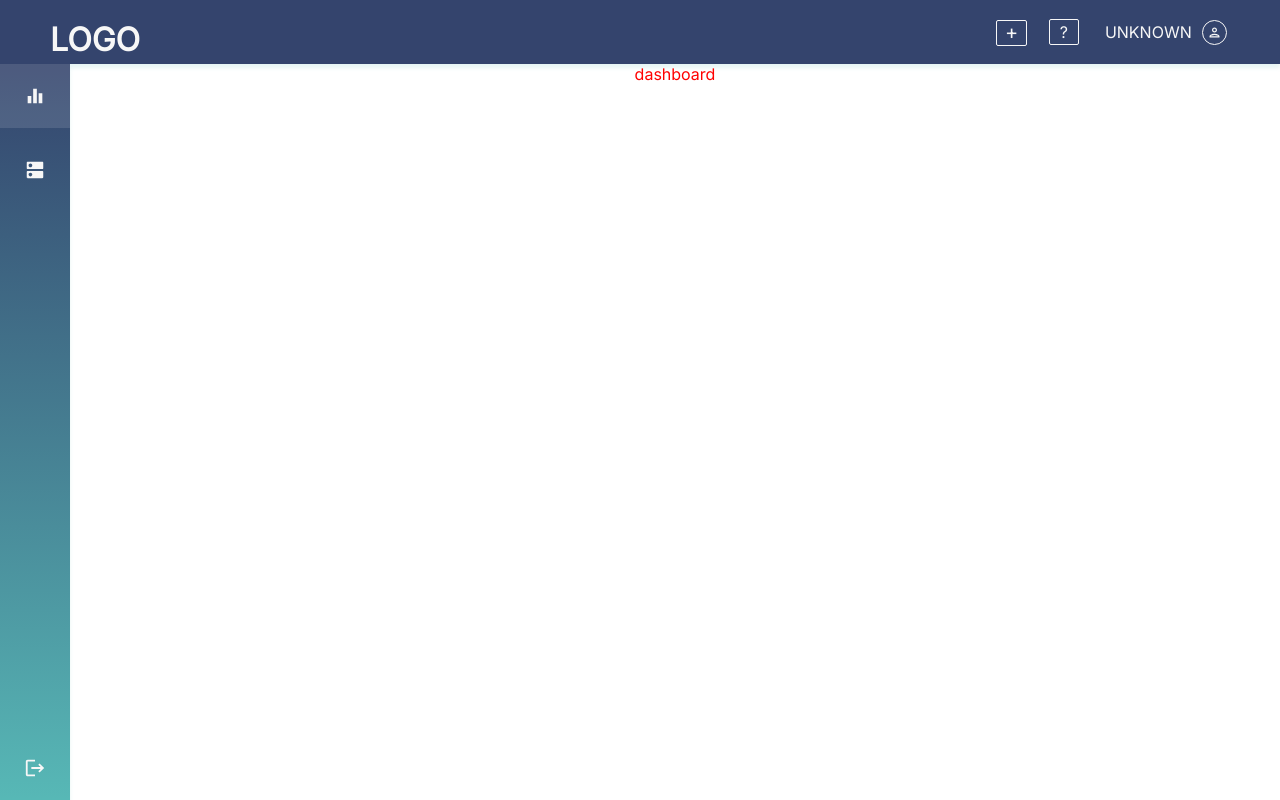
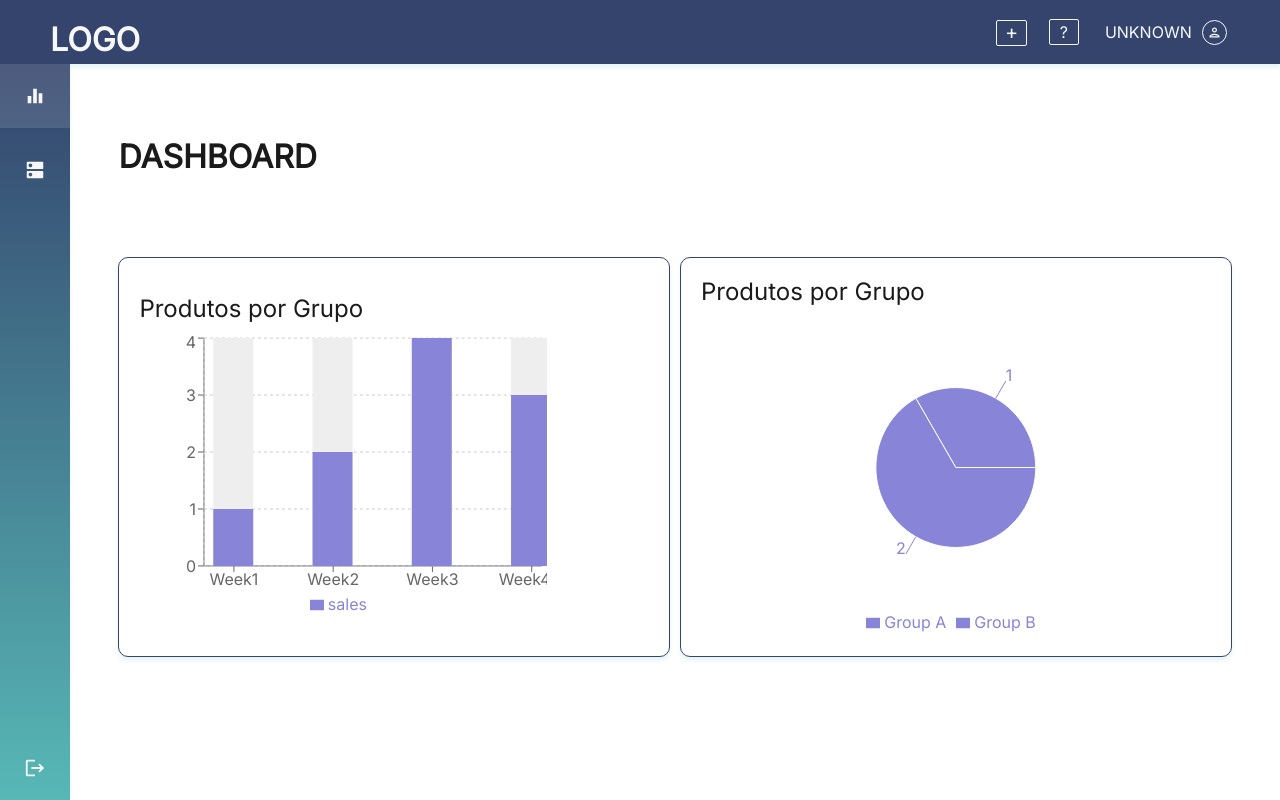
Before and after one commit to DenisFTJunior/product-list, a React (Vite) app: page /dashboard in a window 1280 px wide. Built offline with nearby package versions, Linux system fonts and the light colour scheme.

Commit message:
create: dashboard page

```diff
--- /dev/null
+++ b/src/pages/dashboard/Dashboard.tsx
@@ -0,0 +1,34 @@
+import { ProductByGroupGraph } from "../../components/business/dashboard/graphs/productByGroupGraph";
+import { SalesGraph } from "../../components/business/dashboard/graphs/SalesGraph";
+import { Flex, FlexItem } from "../../components/plastic/layout/Flex";
+import { Typography } from "../../components/plastic/structure/Typography";
+
+export const DashboardPage = () => {
+  return (
+    <Flex
+      justifyContent="flex-start"
+      width="100%"
+      height="100%"
+      alignItems="flex-start"
+      padding="6% 4%"
+      flexDirection="column"
+    >
+      <FlexItem>
+        <Typography
+          text="DASHBOARD"
+          element="h2"
+          fontWeight={700}
+          fontSize="32px"
+        />
+      </FlexItem>
+      <Flex sm={{ flexDirection: "column" }}>
+        <FlexItem width={"50%"} height="50vh" sm={{ width: "100%" }}>
+          <SalesGraph />
+        </FlexItem>
+        <FlexItem width={"50%"} height="50vh" sm={{ width: "100%" }}>
+          <ProductByGroupGraph />
+        </FlexItem>
+      </Flex>
+    </Flex>
+  );
+};
--- a/src/router.tsx
+++ b/src/router.tsx
@@ -1,5 +1,6 @@
 import { createBrowserRouter } from "react-router-dom";
 import { Typography } from "./components/plastic/structure/Typography";
+import { DashboardPage } from "./pages/dashboard/Dashboard";
 import { LoginScreen } from "./pages/login/Login";
 import { PageContainer } from "./pages/PageContainer";
 
@@ -14,6 +15,6 @@ export const router = createBrowserRouter([
   },
   {
     path: "/dashboard",
-    element: <PageContainer content={<Typography element="h1" text="dashboard" color="red" />} />,
+    element: <PageContainer content={<DashboardPage/>} />,
   },
 ]);
```
